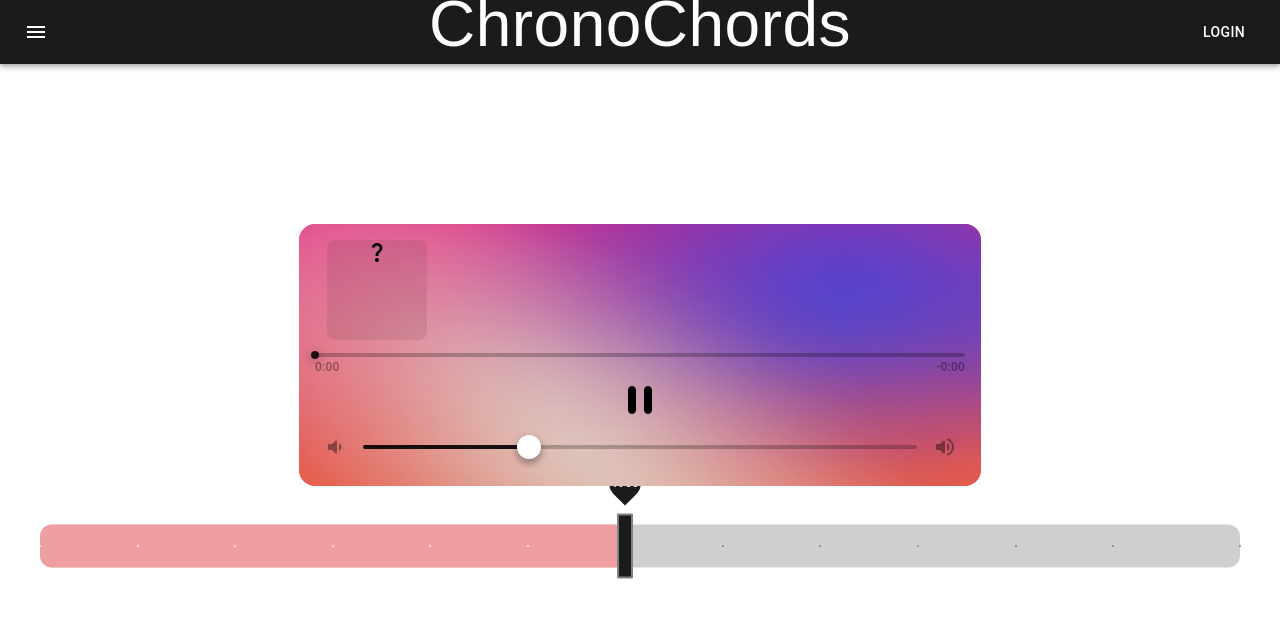
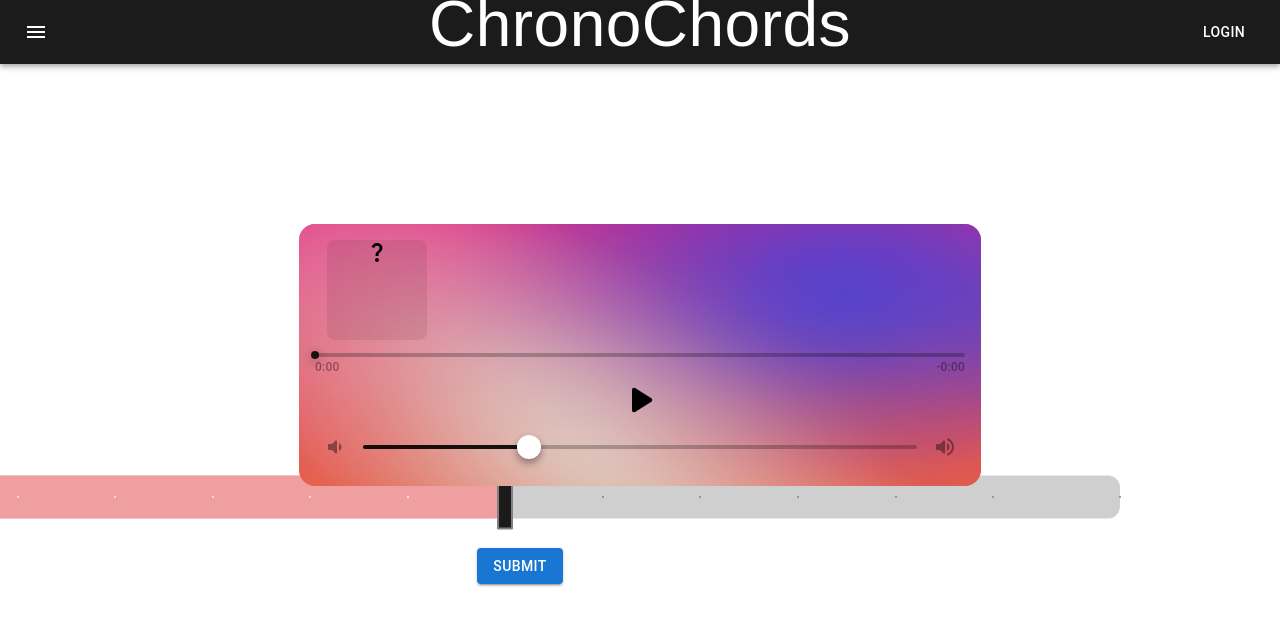
Before and after one commit to JaeSen1/ChronoChords, a React (Create React App) app in the folder frontend/: page / in a window 1280 px wide. Shown: the top 626 px of the page. Built offline with nearby package versions, Linux system fonts and the light colour scheme; a web font is replaced by a local one.

Commit message:
Created scoring system for user guesses

```diff
--- a/frontend/src/App.js
+++ b/frontend/src/App.js
@@ -1,5 +1,5 @@
 import Appbar from './components/Appbar'
-import Home from './pages/Home'
+import MainGame from './pages/MainGame'
 import Login from './pages/Login'
 import Registration from './pages/Register'
 import About from './pages/About'
@@ -13,7 +13,7 @@
     <BrowserRouter>
       <Routes>
         <Route path="/" element={<Appbar />}>
-          <Route index element={<Home />} />
+          <Route index element={<MainGame />} />
           <Route path="login" element={<Login />} />
           <Route path="register" element={<Registration />} />
           <Route path="resetpassword" element={<ForgotPassword />} />
--- a/frontend/src/components/Musicplayer.js
+++ b/frontend/src/components/Musicplayer.js
@@ -116,7 +116,7 @@
     setIsSeeking(false); // Seeking is finished
   };
 
-  const [paused, setPaused] = React.useState(false);
+  const [paused, setPaused] = React.useState(true);
 
   function formatDuration(value) {
     const roundedValue = Math.floor(value);  // rounding down the time to display
@@ -130,8 +130,7 @@
     console.log('Paused:', paused);
     console.log('Volume:', volume);
     console.log('File:', url);
-    // ...any other state log you find necessary
-  }, [position, paused, volume, url]); // add other dependencies here as needed
+  }, [position, paused, volume, url]);
 
   const mainIconColor = theme.palette.mode === 'dark' ? '#fff' : '#000';
   const lightIconColor =
--- /dev/null
+++ b/frontend/src/components/Score.js
@@ -0,0 +1,3 @@
+export default function Score() {
+    return (<h1>This will be the Score</h1>);
+}
--- a/frontend/src/components/Slider.js
+++ b/frontend/src/components/Slider.js
@@ -5,6 +5,8 @@
 import Typography from '@mui/material/Typography';
 import Tooltip from '@mui/material/Tooltip';
 import Box from '@mui/material/Box';
+import Button from '@mui/material/Button';
+import { useState } from 'react';
 
 function ValueLabelComponent(props) {
   const { children, value } = props;
@@ -110,13 +112,30 @@
 });
 
 
-export default function CustomizedSlider() {
+export default function CustomizedSlider(props) {
+
+  const { value, onChange, onSubmit } = props;
+
+  // This function will be triggered when the "Submit" button is clicked.
+  const handleSubmit = () => {
+    onSubmit(); // Call the submit function passed from the parent component
+  };
+
   return (
-    <Box sx={{ width: '80%' }}>
+    <Box
+      sx={{
+        width: '80%',
+        display: 'flex', // indicates we're using Flexbox
+        flexDirection: 'column', // stacks children vertically
+        alignItems: 'center', // centers children along the cross-axis, which is horizontal for a column-direction flex container
+        justifyContent: 'center', // centers children along the main-axis (vertically, in this case)
+      }}
+    >
       <Box sx={{ m: 3 }} />
       <TimelineSlider
         valueLabelDisplay="on"
-        defaultValue={1960}
+        value={value}
+        onChange={onChange} // Set up an event handler to manage changes.
         step={1}
         marks={marks}
         min={1900}
@@ -124,6 +143,16 @@
         aria-label="slider"
         getAriaValueText={valuetext}
       />
+      {/* The Button component is now a direct child of the flex container, so it will be centered horizontally. */}
+      <Box sx={{ mt: 2 }}>
+        <Button
+          variant="contained"
+          color="primary"
+          onClick={handleSubmit}
+        >
+          Submit
+        </Button>
+      </Box>
     </Box>
   );
 }
--- a/frontend/src/pages/Home.js
+++ /dev/null
@@ -1,18 +0,0 @@
-import '../App.css';
-import Slider from '../components/Slider'
-import Musicplayer from '../components/Musicplayer'
-import Popup from '../components/Popup'
-
-
-export default function Home() {
-    return (
-        <div className="App">
-            <div className="Slider-container">
-                <Slider/>
-            </div>
-            <div className="Musicplayer-container">
-                <Musicplayer/>
-            </div>
-        </div>
-    );
-}
--- /dev/null
+++ b/frontend/src/pages/MainGame.js
@@ -0,0 +1,69 @@
+import '../App.css';
+import React, { useState } from 'react';
+import Slider from '../components/Slider';
+import MusicPlayer from '../components/MusicPlayer';
+import Score from '../components/Score';
+
+
+export default function MainGame() {
+    const actualYear = 2008; // this could come from your data source
+    const [userGuess, setUserGuess] = useState(1960); // initial value
+    const [score, setScore] = useState(null);
+
+    // Handler for the slider change
+    const handleSliderChange = (event, newValue) => {
+        setUserGuess(newValue);
+    };
+
+    const handleSubmitGuess = () => {
+    const difference = Math.abs(actualYear - userGuess);
+
+    // Constants for calculation
+    const maxScore = 1000;
+    const minDifference = 0; // when the user's guess is correct
+    const maxDifference = 20; // the point after which user gets a score of 0
+
+    let newScore;
+
+    if (difference === minDifference) {
+        // The guess is correct.
+        newScore = maxScore;
+    } else if (difference >= maxDifference) {
+        // No points if 20 or more years off.
+        newScore = 0;
+    } else {
+        // Calculate the decay rate from the 1-year difference condition.
+        // We want the score to be around 800 for a 1-year difference.
+        // Solving the equation 800 = 1000 - decayRate * log(2), we get the approximate decay rate.
+        const targetScoreTwoYearDiff = 800;
+        const decayRate = (maxScore - targetScoreTwoYearDiff) / Math.log(2);
+
+        // Now apply the scoring formula for differences between 1 and 19 years.
+        newScore = Math.floor(maxScore - decayRate * Math.log(difference + 1)); // +1 to avoid log(0)
+
+        // Ensure the score doesn't go below 0 due to approximation, rounding.
+        newScore = Math.max(newScore, 0);
+    }
+
+    // Update the score state.
+    setScore(newScore);
+};
+
+
+    return (
+        <div className="App">
+            <div className="Slider-container">
+            <Slider
+                value={userGuess}
+                onChange={handleSliderChange}
+                onSubmit={handleSubmitGuess}
+            />
+        </div>
+        <div className="Musicplayer-container">
+            <MusicPlayer />
+        </div>
+        {/* Display the score somewhere */}
+        {score !== null && <div>Your score: {score}</div>}
+        </div>
+    );
+}
```
